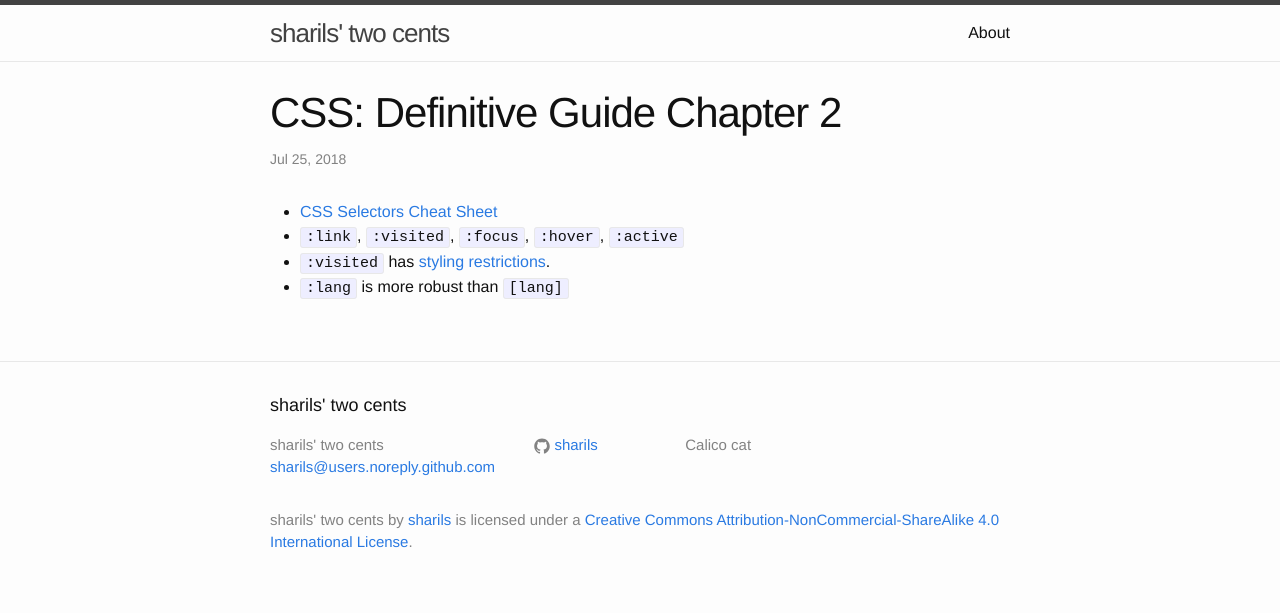
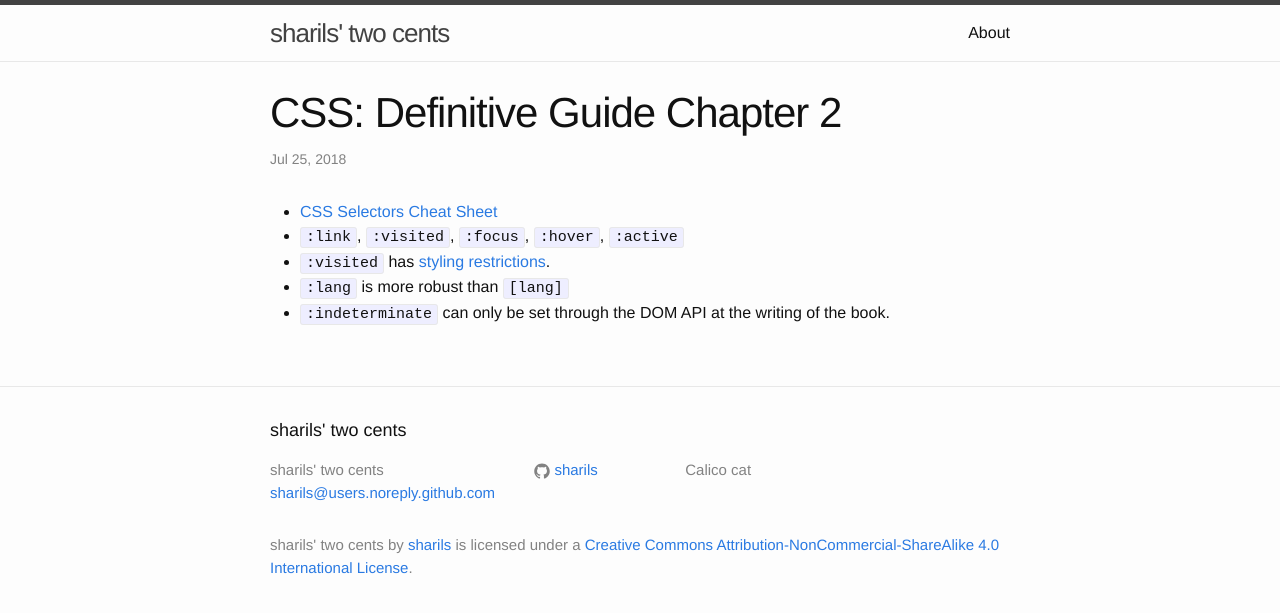
Before and after one commit to sharils/sharils.github.io, a Jekyll site: the page built from _posts/2018-07-25-css-definitive-guide-chapter-2.markdown, in a window 1280 px wide. Shown: the top 613 px of the page. Built offline with Jekyll 4.4.1, drawn with Linux system fonts in a browser that asks for light colours.

```diff
--- a/_posts/2018-07-25-css-definitive-guide-chapter-2.markdown
+++ b/_posts/2018-07-25-css-definitive-guide-chapter-2.markdown
@@ -9,3 +9,4 @@ categories: jekyll update
 - `:link`, `:visited`, `:focus`, `:hover`, `:active`
 - `:visited` has [styling restrictions](https://developer.mozilla.org/en-US/docs/Web/CSS/:visited#Styling_restrictions).
 - `:lang` is more robust than `[lang]`
+- `:indeterminate` can only be set through the DOM API at the writing of the book.
```
